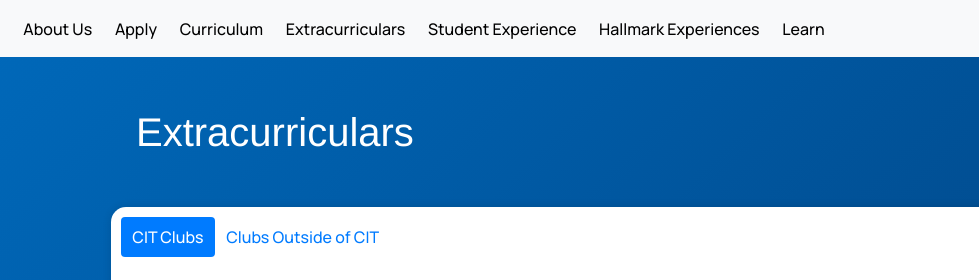
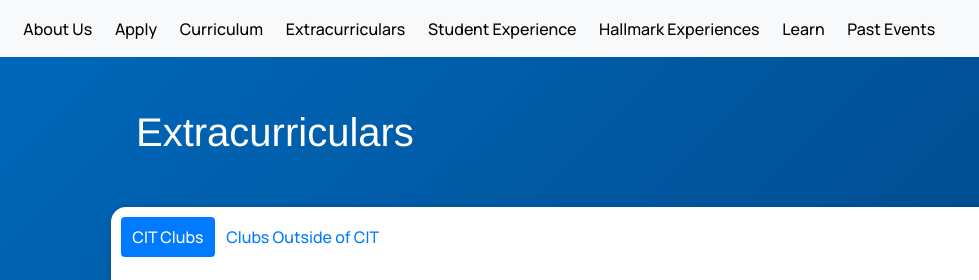
Before and after one commit to citdrhs/drhscit, a plain HTML site: page extracurriculars2.html in a window 1280 px wide. Shown: the top 280 px of the page, 49-1028 px from the left. Drawn offline with nearby package versions, Linux system fonts and the light colour scheme; a web font is replaced by a local one.

Commit message:
add past events

```diff
--- a/extracurriculars2.html
+++ b/extracurriculars2.html
@@ -69,6 +69,9 @@
                         Learn<span class="sr-only">(current)</span>
                     </a>
                 </li>
+                <li class="nav-item active">
+                <a class="link-class" href="events.html">Past Events<span class="sr-only">(current)</span></a>
+            </li>
                 <!--<li class="nav-item active">
                 <a class="nav-link" href="#">Blog<span class="sr-only">(current)</span></a>
             </li>-->
```
